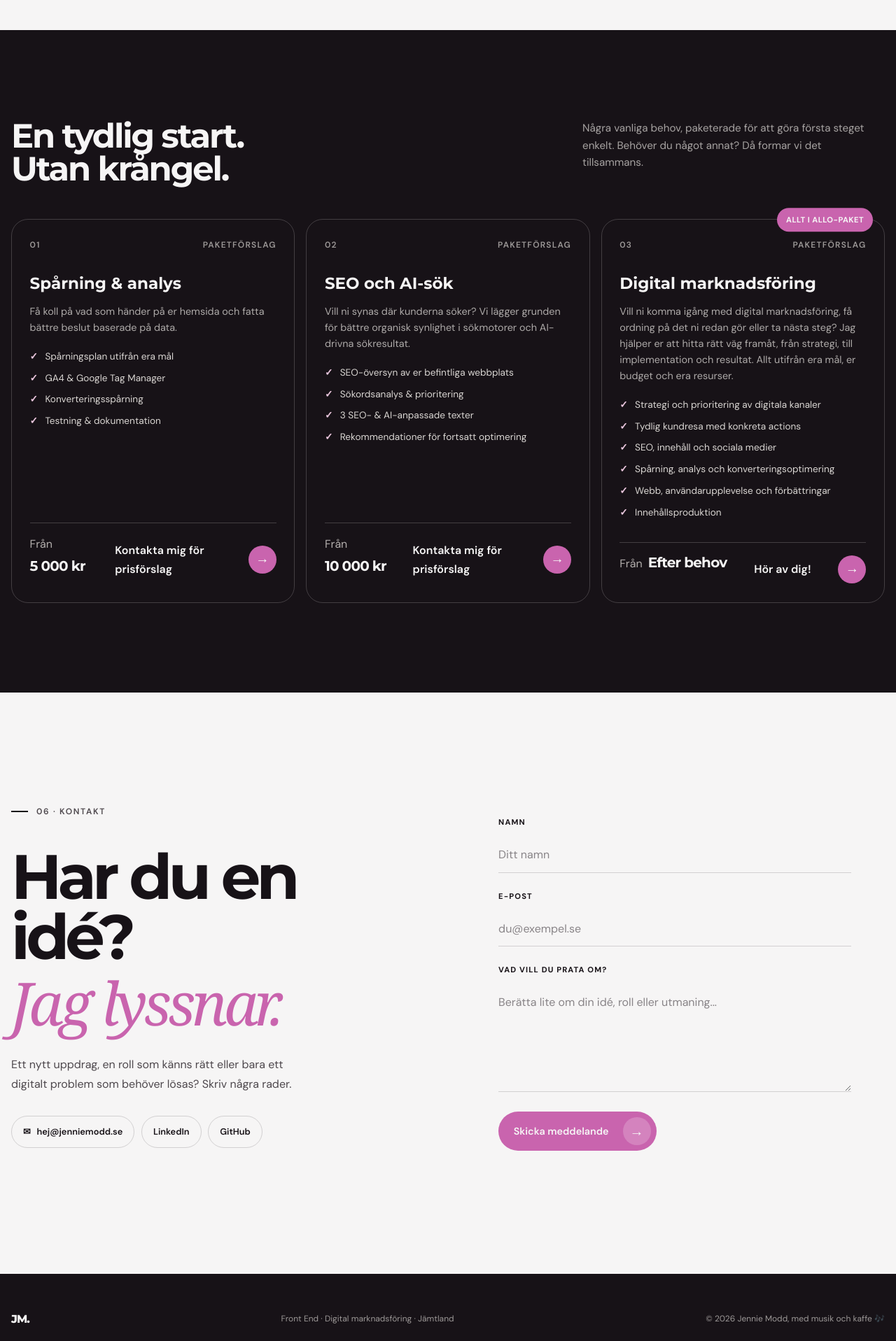
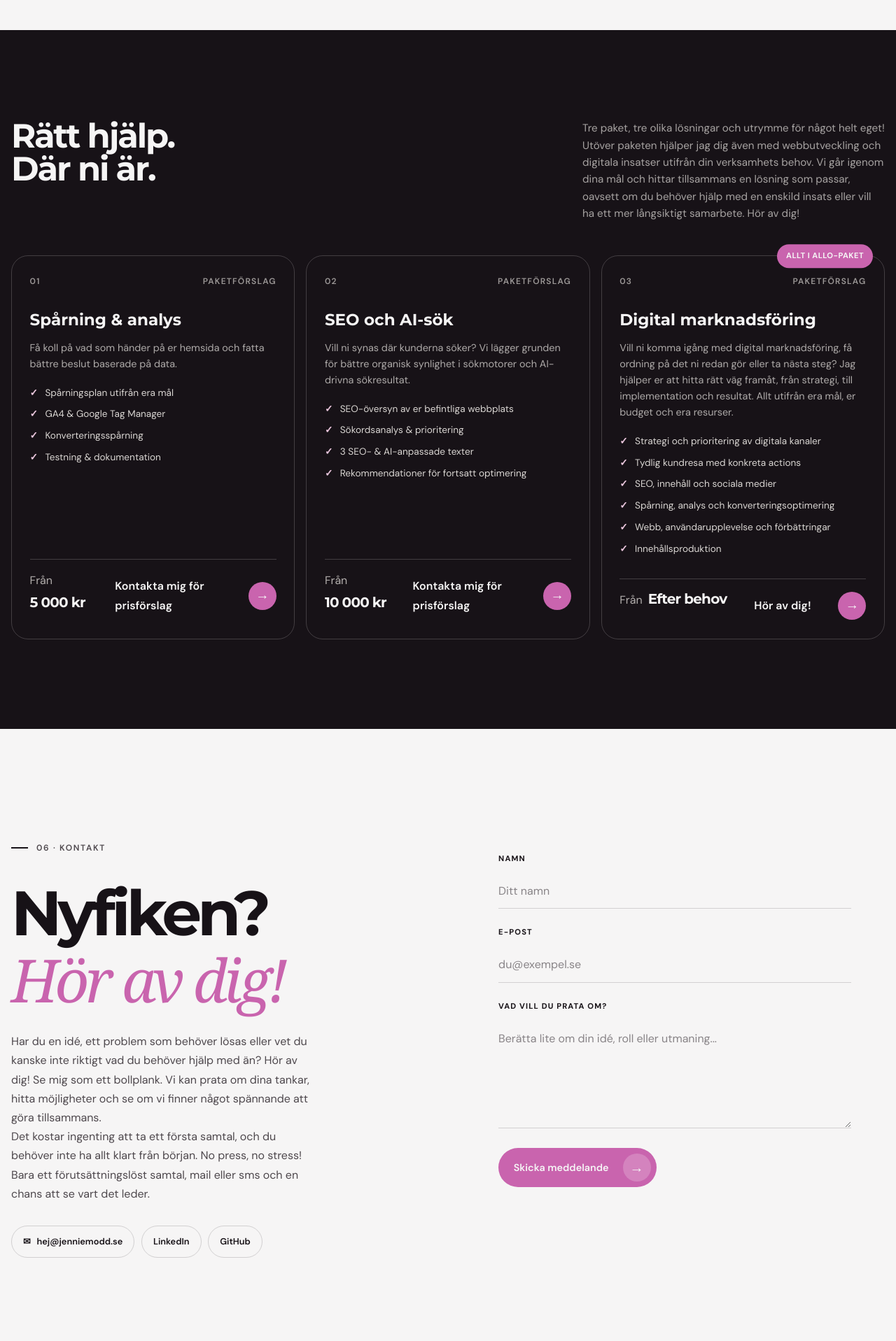
Before and after one commit to jenniemodd/portfolio_2, a React (Vite) app: page / in a window 1280 px wide. Shown: the part 5972-7889 px from the top of the page at 70% size. Built offline with nearby package versions, Linux system fonts and the light colour scheme.

Commit message:
feat: update Contact and Packages components for improved clarity and engagement

```diff
--- a/src/components/Contact.tsx
+++ b/src/components/Contact.tsx
@@ -10,7 +10,7 @@ function Contact() {
       <section className={styles.contact} id="contact">
         <div className={styles.container}>
           <div className={styles.intro}>
-            <p className={styles.eyebrow}>06 · Kontakt</p>
+            <p className={styles.eyebrow}>06 · Kontakta mig</p>
 
             <h2 className={styles.heading}>
               Tack för
@@ -42,17 +42,16 @@ function Contact() {
           <p className={styles.eyebrow}>06 · Kontakt</p>
 
           <h2 className={styles.heading}>
-            Har du en
+            Nyfiken?
             <br />
-            idé?
-            <br />
-            <span>Jag lyssnar.</span>
+            <span>Hör av dig!</span>
           </h2>
 
           <p className={styles.description}>
-            Ett nytt uppdrag, en roll som känns rätt eller bara
-            ett digitalt problem som behöver lösas? Skriv några
-            rader.
+            Har du en idé, ett problem som behöver lösas eller vet du kanske inte riktigt vad du behöver hjälp med än? Hör av dig!
+Se mig som ett bollplank. Vi kan prata om dina tankar, hitta möjligheter och se om vi finner något spännande att göra tillsammans.
+<br />Det kostar ingenting att ta ett första samtal, och du behöver inte ha allt klart från början.
+No press, no stress! Bara ett förutsättningslöst samtal, mail eller sms och en chans att se vart det leder.
           </p>
 
           <div className={styles.contactLinks}>
--- a/src/components/Packages.tsx
+++ b/src/components/Packages.tsx
@@ -7,15 +7,14 @@ function Packages() {
   <div className={styles.container}>
     <header className={styles.header}>
         <h2>
-          En tydlig start.
+          Rätt hjälp.
           <br />
-          Utan krångel.
+          Där ni är.
         </h2>
 
         <p className={styles.intro}>
-          Några vanliga behov, paketerade för att göra
-          första steget enkelt. Behöver du något annat?
-          Då formar vi det tillsammans.
+          Tre paket, tre olika lösningar och utrymme för något helt eget!
+Utöver paketen hjälper jag dig även med webbutveckling och digitala insatser utifrån din verksamhets behov. Vi går igenom dina mål och hittar tillsammans en lösning som passar, oavsett om du behöver hjälp med en enskild insats eller vill ha ett mer långsiktigt samarbete. Hör av dig!
         </p>
       </header>
 
```
